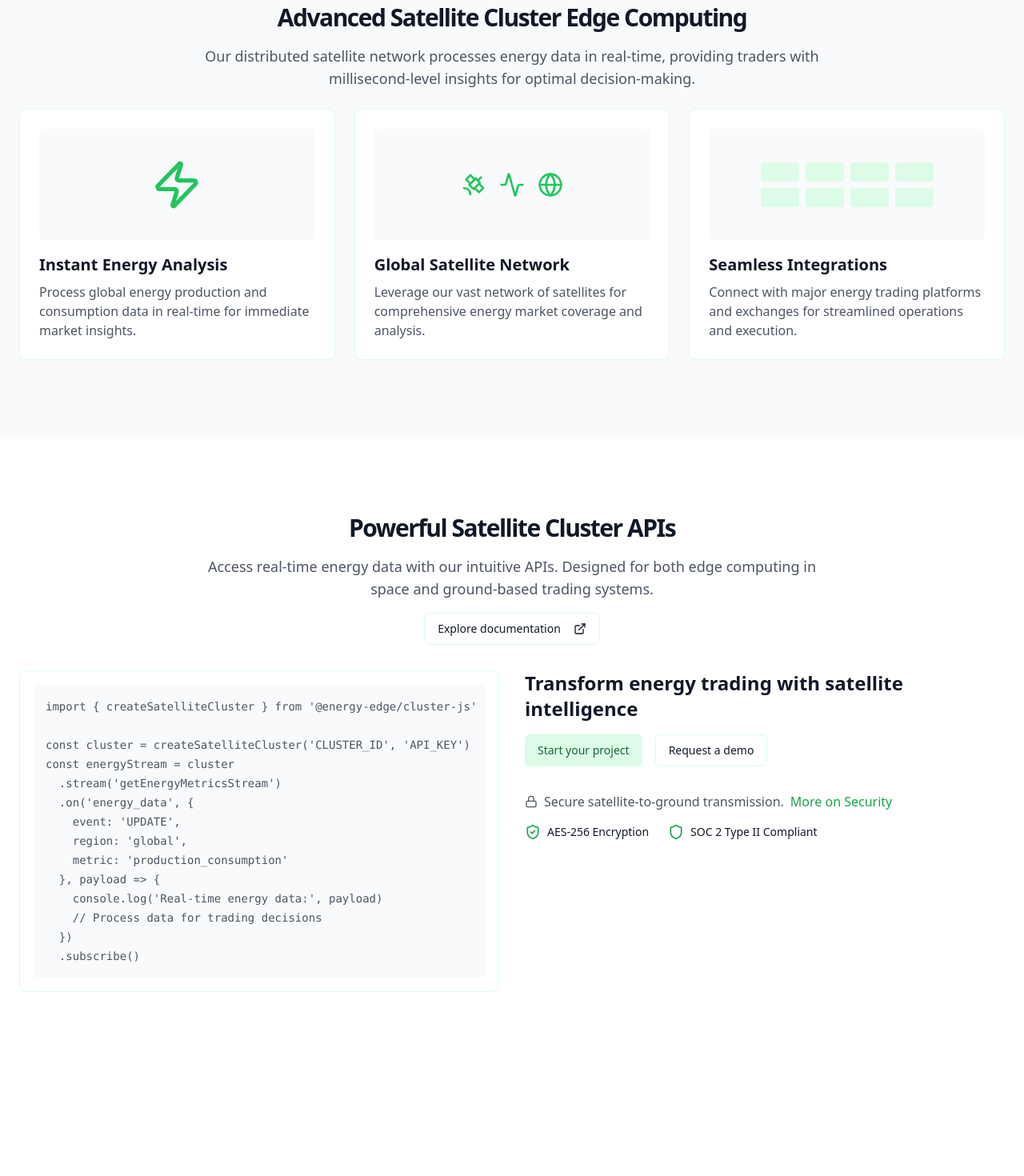
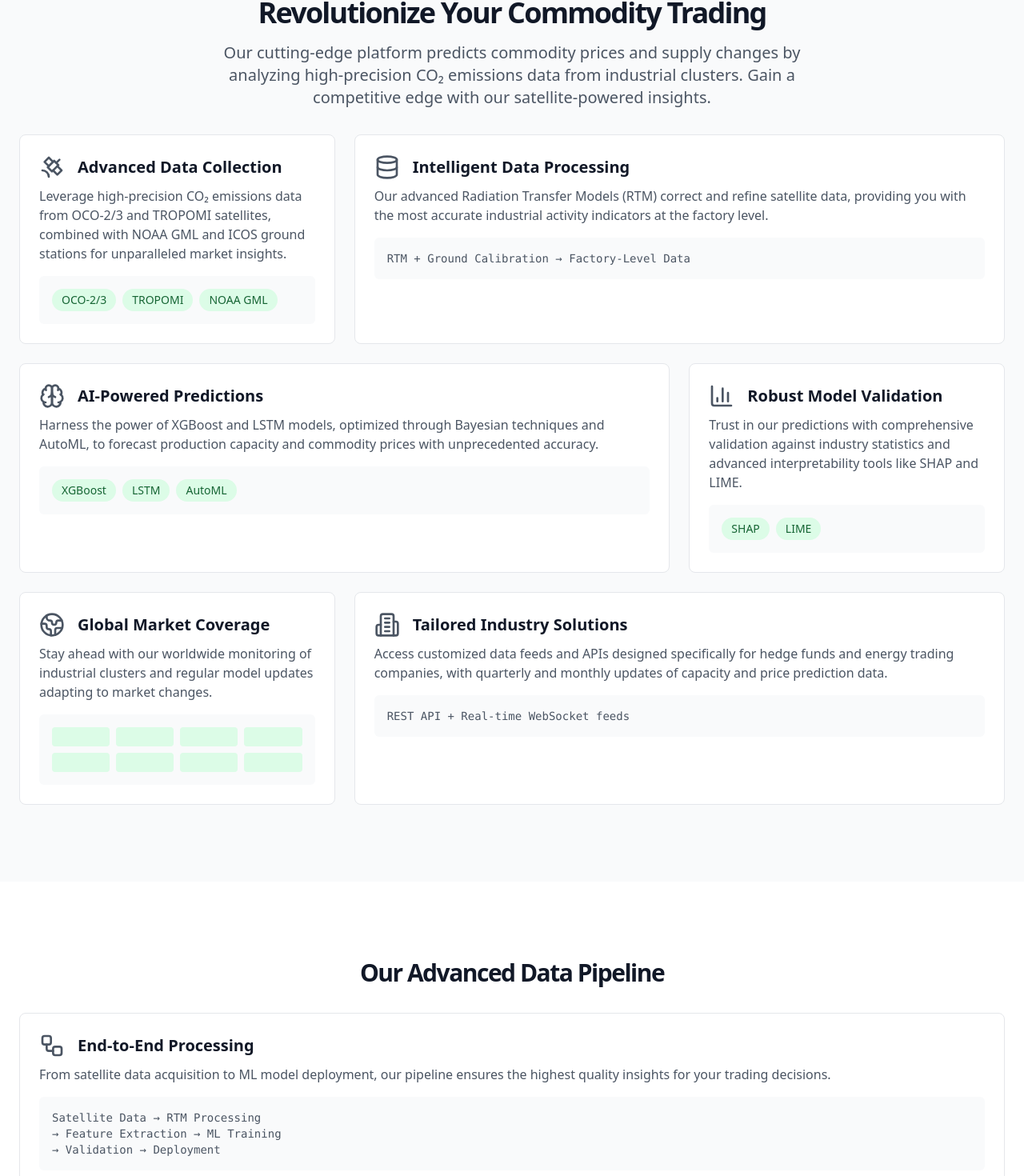
Before and after one commit to RicardoChaseCo/carbon_infinity, a Next.js app: page /products/satellite-edge in a window 1280 px wide. Shown: the part 650-2120 px from the top of the page at 80% size. Before the commit the page ends 1986 px from the top, so only its background shows below. Built offline with nearby package versions, Linux system fonts and the light colour scheme.

Commit message:
ship satellite feature with newest changes

```diff
--- a/package.json
+++ b/package.json
@@ -13,14 +13,14 @@
     "@radix-ui/react-dialog": "^1.1.2",
     "@radix-ui/react-dropdown-menu": "^2.1.2",
     "@radix-ui/react-scroll-area": "^1.2.0",
-    "@radix-ui/react-slot": "^1.1.0",
+    "@radix-ui/react-slot": "^1.1.1",
     "@radix-ui/react-tabs": "^1.1.1",
     "@splinetool/react-spline": "^4.0.0",
     "@splinetool/runtime": "^1.9.44",
     "@types/three": "^0.170.0",
     "class-variance-authority": "^0.7.0",
     "clsx": "^2.1.1",
-    "framer-motion": "^11.13.4",
+    "framer-motion": "^11.14.4",
     "lucide-react": "^0.454.0",
     "next": "15.0.2",
     "next-auth": "^5.0.0-beta.25",
--- a/src/app/products/satellite-edge/page.tsx
+++ b/src/app/products/satellite-edge/page.tsx
@@ -2,29 +2,30 @@
 
 import Image from 'next/image'
 import { motion } from 'framer-motion'
-import { ArrowRight, ExternalLink, Lock, Shield, ShieldCheck, Satellite, Zap, Globe, Activity } from 'lucide-react'
+import { ArrowRight, Satellite, Database, Brain, BarChart3, Globe2, Building2, Workflow } from 'lucide-react'
 import { Button } from '@/components/ui/button'
+import { FeatureCard } from '@/components/feature-card'
 
 export default function Page() {
   return (
-    <div className="min-h-screen pt-14 w-full bg-white dark:bg-black text-gray-900 dark:text-white flex flex-col items-center">
-      {/* Hero Section */}
-      <section className="py-12 md:py-20 w-full">
-        <div className="container mx-auto px-4 md:px-6">
-          <div className="grid items-center gap-6 lg:grid-cols-2 lg:gap-16 xl:gap-20">
+    <div className="min-h-screen w-full bg-white dark:bg-black text-gray-900 dark:text-white">
+      {/* Hero Section - Updated */}
+      <section className="py-12 lg:py-20">
+        <div className="container px-4 md:px-6 max-w-7xl mx-auto">
+          <div className="grid items-center gap-6 lg:grid-cols-2 lg:gap-12 xl:gap-16">
             <motion.div
               initial={{ opacity: 0, y: 20 }}
               animate={{ opacity: 1, y: 0 }}
               transition={{ duration: 0.5 }}
               className="flex flex-col justify-center space-y-4"
             >
-              <h1 className="text-3xl md:text-4xl font-bold tracking-tighter sm:text-5xl xl:text-6xl/none">
-                Real-Time Satellite Edge Computing for Energy Trading
+              <h1 className="text-3xl font-bold tracking-tighter sm:text-4xl lg:text-5xl xl:text-6xl/none">
+                Real-Time Energy Trading Intelligence
               </h1>
-              <p className="max-w-[600px] text-base md:text-xl text-gray-600 dark:text-gray-400">
+              <p className="text-base sm:text-lg lg:text-xl text-gray-600 dark:text-gray-400">
                 Harness the power of satellite clusters and edge computing for instant energy market insights and trading opportunities.
               </p>
-              <div className="flex flex-col sm:flex-row gap-4">
+              <div className="space-y-4 sm:space-y-0 sm:space-x-4 sm:flex">
                 <Button className="w-full sm:w-auto bg-green-100 hover:bg-green-200 text-green-800 dark:bg-green-800 dark:hover:bg-green-700 dark:text-green-100">
                   Explore Platform
                   <ArrowRight className="ml-2 h-4 w-4" />
@@ -35,7 +36,7 @@ export default function Page() {
               initial={{ opacity: 0, scale: 0.95 }}
               animate={{ opacity: 1, scale: 1 }}
               transition={{ duration: 0.5, delay: 0.2 }}
-              className="relative lg:block pl-0 md:pl-16 mt-8 lg:mt-0"
+              className="relative mt-8 lg:mt-0"
             >
               <Image
                 src="/satellite.jpg"
@@ -49,139 +50,125 @@ export default function Page() {
         </div>
       </section>
 
-      {/* Edge Computing Section */}
-      <section className="py-12 md:py-24 bg-gray-50 dark:bg-gray-900 w-full">
-        <div className="container mx-auto px-4 md:px-6">
-          <div className="space-y-6">
-            <div className="max-w-[800px] text-center mx-auto">
-              <h2 className="text-2xl md:text-3xl font-bold tracking-tighter sm:text-4xl mb-4">
-                Advanced Satellite Cluster Edge Computing
+      {/* Project Overview Section */}
+      <section className="py-12 md:py-24 bg-gray-50 dark:bg-gray-900">
+        <div className="container px-4 md:px-6 max-w-7xl mx-auto">
+          <div className="mx-auto max-w-[800px] text-center">
+            <h2 className="text-3xl font-bold tracking-tighter sm:text-4xl mb-4">
+              Revolutionize Your Commodity Trading
             </h2>
-              <p className="text-base md:text-lg text-gray-600 dark:text-gray-400">
-                Our distributed satellite network processes energy data in real-time, providing traders with millisecond-level insights for optimal decision-making.
+            <p className="text-gray-600 dark:text-gray-400 md:text-xl mb-8">
+              Our cutting-edge platform predicts commodity prices and supply changes by analyzing high-precision CO₂ emissions data from industrial clusters. Gain a competitive edge with our satellite-powered insights.
             </p>
           </div>
-
-            <div className="grid gap-6 md:grid-cols-2 lg:grid-cols-3">
-              {/* Real-time Analysis Card */}
-              <div className="rounded-lg border border-green-100 dark:border-green-800 bg-white dark:bg-black p-6">
-                <div className="h-[140px] flex items-center justify-center bg-gray-50 dark:bg-gray-900 rounded-md mb-4">
-                  <Zap className="h-16 w-16 text-green-500" />
+          <div className="grid gap-6 sm:grid-cols-2 lg:grid-cols-3">
+            <FeatureCard
+              icon={Satellite}
+              title="Advanced Data Collection"
+              description="Leverage high-precision CO₂ emissions data from OCO-2/3 and TROPOMI satellites, combined with NOAA GML and ICOS ground stations for unparalleled market insights."
+              className="sm:col-span-2 lg:col-span-1"
+            >
+              <div className="flex flex-wrap gap-2">
+                <span className="rounded-full bg-green-100 px-3 py-1 text-sm text-green-800 dark:bg-green-900 dark:text-green-200">OCO-2/3</span>
+                <span className="rounded-full bg-green-100 px-3 py-1 text-sm text-green-800 dark:bg-green-900 dark:text-green-200">TROPOMI</span>
+                <span className="rounded-full bg-green-100 px-3 py-1 text-sm text-green-800 dark:bg-green-900 dark:text-green-200">NOAA GML</span>
               </div>
-                <h3 className="text-xl font-semibold mb-2">Instant Energy Analysis</h3>
-                <p className="text-gray-600 dark:text-gray-400">
-                  Process global energy production and consumption data in real-time for immediate market insights.
-                </p>
+            </FeatureCard>
+            <FeatureCard
+              icon={Database}
+              title="Intelligent Data Processing"
+              description="Our advanced Radiation Transfer Models (RTM) correct and refine satellite data, providing you with the most accurate industrial activity indicators at the factory level."
+              className="sm:col-span-2"
+            >
+              <pre className="text-sm text-gray-600 dark:text-gray-400">
+                <code>RTM + Ground Calibration → Factory-Level Data</code>
+              </pre>
+            </FeatureCard>
+            <FeatureCard
+              icon={Brain}
+              title="AI-Powered Predictions"
+              description="Harness the power of XGBoost and LSTM models, optimized through Bayesian techniques and AutoML, to forecast production capacity and commodity prices with unprecedented accuracy."
+              className="sm:col-span-2"
+            >
+              <div className="flex flex-wrap gap-2">
+                <span className="rounded-full bg-green-100 px-3 py-1 text-sm text-green-800 dark:bg-green-900 dark:text-green-200">XGBoost</span>
+                <span className="rounded-full bg-green-100 px-3 py-1 text-sm text-green-800 dark:bg-green-900 dark:text-green-200">LSTM</span>
+                <span className="rounded-full bg-green-100 px-3 py-1 text-sm text-green-800 dark:bg-green-900 dark:text-green-200">AutoML</span>
               </div>
-
-              {/* Satellite Cluster Card */}
-              <div className="rounded-lg border border-green-100 dark:border-green-800 bg-white dark:bg-black p-6">
-                <div className="h-[140px] flex items-center justify-center bg-gray-50 dark:bg-gray-900 rounded-md mb-4">
-                  <div className="flex items-center gap-4">
-                    <Satellite className="h-8 w-8 text-green-500" />
-                    <Activity className="h-8 w-8 text-green-500" />
-                    <Globe className="h-8 w-8 text-green-500" />
+            </FeatureCard>
+            <FeatureCard
+              icon={BarChart3}
+              title="Robust Model Validation"
+              description="Trust in our predictions with comprehensive validation against industry statistics and advanced interpretability tools like SHAP and LIME."
+              className="sm:col-span-2 lg:col-span-1"
+            >
+              <div className="flex flex-wrap gap-2">
+                <span className="rounded-full bg-green-100 px-3 py-1 text-sm text-green-800 dark:bg-green-900 dark:text-green-200">SHAP</span>
+                <span className="rounded-full bg-green-100 px-3 py-1 text-sm text-green-800 dark:bg-green-900 dark:text-green-200">LIME</span>
               </div>
-                </div>
-                <h3 className="text-xl font-semibold mb-2">Global Satellite Network</h3>
-                <p className="text-gray-600 dark:text-gray-400">
-                  Leverage our vast network of satellites for comprehensive energy market coverage and analysis.
-                </p>
-              </div>
-
-              {/* Integration Card */}
-              <div className="rounded-lg border border-green-100 dark:border-green-800 bg-white dark:bg-black p-6">
-                <div className="h-[140px] flex items-center justify-center bg-gray-50 dark:bg-gray-900 rounded-md mb-4">
+            </FeatureCard>
+            <FeatureCard
+              icon={Globe2}
+              title="Global Market Coverage"
+              description="Stay ahead with our worldwide monitoring of industrial clusters and regular model updates adapting to market changes."
+              className="sm:col-span-2 lg:col-span-1"
+            >
               <div className="grid grid-cols-4 gap-2">
                 {Array.from({ length: 8 }).map((_, i) => (
                   <div
                     key={i}
-                        className="w-12 h-6 rounded bg-green-100 dark:bg-green-800"
+                    className="h-6 rounded bg-green-100 dark:bg-green-900"
                   />
                 ))}
               </div>
-                </div>
-                <h3 className="text-xl font-semibold mb-2">Seamless Integrations</h3>
-                <p className="text-gray-600 dark:text-gray-400">
-                  Connect with major energy trading platforms and exchanges for streamlined operations and execution.
-                </p>
-              </div>
-            </div>
+            </FeatureCard>
+            <FeatureCard
+              icon={Building2}
+              title="Tailored Industry Solutions"
+              description="Access customized data feeds and APIs designed specifically for hedge funds and energy trading companies, with quarterly and monthly updates of capacity and price prediction data."
+              className="sm:col-span-2"
+            >
+              <pre className="text-sm text-gray-600 dark:text-gray-400">
+                <code>REST API + Real-time WebSocket feeds</code>
+              </pre>
+            </FeatureCard>
           </div>
         </div>
       </section>
 
-      {/* API Documentation Section */}
-      <section className="py-12 md:py-24 w-full">
-        <div className="container mx-auto px-4 md:px-6">
-          <div className="space-y-8">
-            <div className="max-w-[800px] text-center mx-auto">
-              <h2 className="text-2xl md:text-3xl font-bold tracking-tighter sm:text-4xl mb-4">
-                Powerful Satellite Cluster APIs
+      {/* Data Pipeline Section */}
+      <section className="py-12 md:py-24">
+        <div className="container px-4 md:px-6 max-w-7xl mx-auto">
+          <h2 className="text-2xl sm:text-3xl font-bold tracking-tighter mb-8 text-center">Our Advanced Data Pipeline</h2>
+          <FeatureCard
+            icon={Workflow}
+            title="End-to-End Processing"
+            description="From satellite data acquisition to ML model deployment, our pipeline ensures the highest quality insights for your trading decisions."
+            className="sm:col-span-2"
+          >
+            <pre className="text-sm text-gray-600 dark:text-gray-400">
+              <code>{`Satellite Data → RTM Processing
+→ Feature Extraction → ML Training
+→ Validation → Deployment`}</code>
+            </pre>
+          </FeatureCard>
+        </div>
+      </section>
+
+      {/* Call to Action */}
+      <section className="py-12 md:py-24 bg-gray-50 dark:bg-gray-900">
+        <div className="container px-4 md:px-6 max-w-7xl mx-auto">
+          <div className="mx-auto max-w-[800px] text-center">
+            <h2 className="text-2xl sm:text-3xl font-bold tracking-tighter mb-4">
+              Ready to Transform Your Trading Strategy?
             </h2>
-              <p className="text-base md:text-lg text-gray-600 dark:text-gray-400">
-                Access real-time energy data with our intuitive APIs. Designed for both edge computing in space and ground-based trading systems.
+            <p className="text-base sm:text-lg lg:text-xl text-gray-600 dark:text-gray-400 mb-8">
+              Join the future of commodity trading with our innovative satellite-powered analytics platform.
             </p>
-              <div className="mt-4 flex justify-center">
-                <Button variant="outline" className="border-green-100 dark:border-green-800">
-                  Explore documentation
-                  <ExternalLink className="ml-2 h-4 w-4" />
+            <Button className="w-full sm:w-auto bg-green-500 hover:bg-green-600 text-white dark:bg-green-400 dark:hover:bg-green-500 dark:text-black">
+              Get Started Today
+              <ArrowRight className="ml-2 h-4 w-4" />
             </Button>
-              </div>
-            </div>
-
-            <div className="grid lg:grid-cols-2 gap-8 items-start">
-              <div className="rounded-lg border border-green-100 dark:border-green-800 bg-white dark:bg-black p-4 overflow-x-auto">
-                <pre className="p-4 bg-gray-50 dark:bg-gray-900 rounded-lg overflow-x-auto">
-                  <code className="text-sm text-gray-600 dark:text-gray-400">
-{`import { createSatelliteCluster } from '@energy-edge/cluster-js'
-
-const cluster = createSatelliteCluster('CLUSTER_ID', 'API_KEY')
-const energyStream = cluster
-  .stream('getEnergyMetricsStream')
-  .on('energy_data', {
-    event: 'UPDATE',
-    region: 'global',
-    metric: 'production_consumption'
-  }, payload => {
-    console.log('Real-time energy data:', payload)
-    // Process data for trading decisions
-  })
-  .subscribe()`}
-                  </code>
-                </pre>
-              </div>
-              <div className="space-y-8">
-                <div className="space-y-4">
-                  <h3 className="text-xl md:text-2xl font-bold">Transform energy trading with satellite intelligence</h3>
-                  <div className="flex flex-col sm:flex-row gap-4">
-                    <Button className="w-full sm:w-auto bg-green-100 hover:bg-green-200 text-green-800 dark:bg-green-800 dark:hover:bg-green-700 dark:text-green-100">
-                      Start your project
-                    </Button>
-                    <Button variant="outline" className="w-full sm:w-auto border-green-100 dark:border-green-800">
-                      Request a demo
-                    </Button>
-                  </div>
-                </div>
-                <div className="space-y-4">
-                  <p className="text-gray-600 dark:text-gray-400 flex items-center gap-2">
-                    <Lock className="h-4 w-4" />
-                    Secure satellite-to-ground transmission.
-                    <span className="text-green-600 dark:text-green-400">More on Security</span>
-                  </p>
-                  <div className="flex gap-6">
-                    <div className="flex items-center gap-2">
-                      <ShieldCheck className="h-5 w-5 text-green-600 dark:text-green-400" />
-                      <span className="text-sm">AES-256 Encryption</span>
-                    </div>
-                    <div className="flex items-center gap-2">
-                      <Shield className="h-5 w-5 text-green-600 dark:text-green-400" />
-                      <span className="text-sm">SOC 2 Type II Compliant</span>
-                    </div>
-                  </div>
-                </div>
-              </div>
-            </div>
           </div>
         </div>
       </section>
--- /dev/null
+++ b/src/components/feature-card.tsx
@@ -0,0 +1,44 @@
+'use client'
+
+import { motion } from 'framer-motion'
+import { TypeIcon as type, LucideIcon } from 'lucide-react'
+import { cn } from '@/lib/utils'
+
+interface FeatureCardProps {
+  icon: LucideIcon
+  title: string
+  description: string
+  children?: React.ReactNode
+  className?: string
+}
+
+export function FeatureCard({
+  icon: Icon,
+  title,
+  description,
+  children,
+  className
+}: FeatureCardProps) {
+  return (
+    <motion.div
+      whileHover={{ scale: 1.02 }}
+      className={cn(
+        "group relative rounded-lg border border-gray-200 bg-white p-6 transition-colors hover:border-green-200 dark:border-gray-800 dark:bg-black dark:hover:border-green-500",
+        className
+      )}
+    >
+      <div className="flex items-center gap-4">
+        <Icon className="h-8 w-8 text-gray-600 group-hover:text-green-500 dark:text-gray-400 dark:group-hover:text-green-400" />
+        <h3 className="text-xl font-semibold text-gray-900 group-hover:text-green-600 dark:text-white dark:group-hover:text-green-400">
+          {title}
+        </h3>
+      </div>
+      <p className="mt-2 text-gray-600 dark:text-gray-400">{description}</p>
+      {children && (
+        <div className="mt-4 rounded-md bg-gray-50 p-4 dark:bg-gray-900">
+          {children}
+        </div>
+      )}
+    </motion.div>
+  )
+}
```
Also changed, not shown: 1 other file (tests, documents, lock files or other folders). Lines whose indentation alone changed are shown as unchanged.
